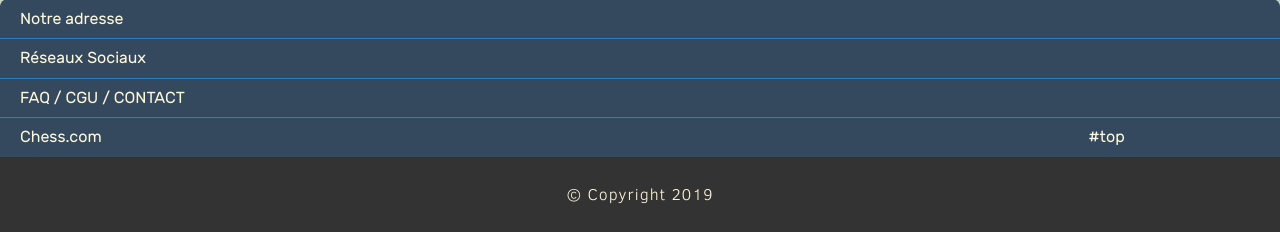
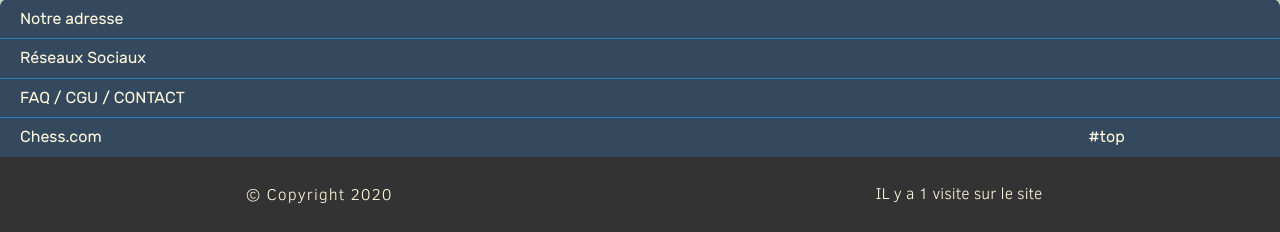
Before and after one commit to cnvvcvlad/ChessTeam, a PHP site: page / in a window 1280 px wide. Shown: the part 1898-2130 px from the top of the page. Run offline with PHP 8.4, Linux system fonts and the light colour scheme; data comes from the database, SQL or seed files in the repository; some web fonts are replaced.

Commit message:
add visit counter

```diff
--- a/assets/css/style.css
+++ b/assets/css/style.css
@@ -843,8 +843,8 @@ section.content:nth-child(3) {
 
 .copyright {
     display: flex;
-    justify-content: center;
-    align-items: flex-end;
+    justify-content: space-around;
+    align-items: center;
     z-index: 1;
     position: relative;
     margin-top: 156px;
@@ -926,6 +926,7 @@ a.btn:nth-child(2) {
     position: relative;
     text-decoration: none;
     flex: 1;
+    width: 100%;
 }
 
 .btn:before {
--- /dev/null
+++ b/vue/compteur/compteur.php
@@ -0,0 +1,29 @@
+<?php
+
+function add_vue() :void
+{
+    $file = dirname(__DIR__) . DIRECTORY_SEPARATOR . 'compteur' . DIRECTORY_SEPARATOR . 'compteur';
+    $daily_file = $file . '-' . date('Y-m-d');
+    incrementer_compteur($file);
+    incrementer_compteur($daily_file);
+}
+
+function incrementer_compteur(string $file) :void
+{
+    $compteur = 1;
+    if (file_exists($file)) {
+        //Si le fichier existe on icrémente
+        $compteur = (int)file_get_contents($file);
+        $compteur++;
+        file_put_contents($file, $compteur);
+    } else {
+        //Sinon on crée le fichier avec la valeur 1
+        file_put_contents($file, '1');
+    }
+}
+
+function nb_vues() : string
+{
+    $file = dirname(__DIR__) . DIRECTORY_SEPARATOR . 'compteur' . DIRECTORY_SEPARATOR . 'compteur';
+    return file_get_contents($file);
+}
--- a/vue/templates/tempAccueil.php
+++ b/vue/templates/tempAccueil.php
@@ -179,8 +179,18 @@
                 </ul>
             </div>
         </div>
-        <div class="copyright">
-            <p>&copy; Copyright 2019 </p>
+        <div>
+            <div class="copyright">
+                <p>&copy; Copyright 2020 </p>
+                <span class="compteur">
+                    <?php
+                    require_once dirname(__DIR__). DIRECTORY_SEPARATOR . 'compteur' . DIRECTORY_SEPARATOR . 'compteur.php';
+                    add_vue();
+                    $vues = nb_vues();
+                 ?>
+                 IL y a <?= $vues ?> visite<?php  if ($vues > 1) : ?>s<?php endif; ?> sur le site
+                 </span>
+            </div>
         </div>
 
     </footer>
```
Also changed, not shown: controller/controllerStatut.php (+6 -8 lines).
